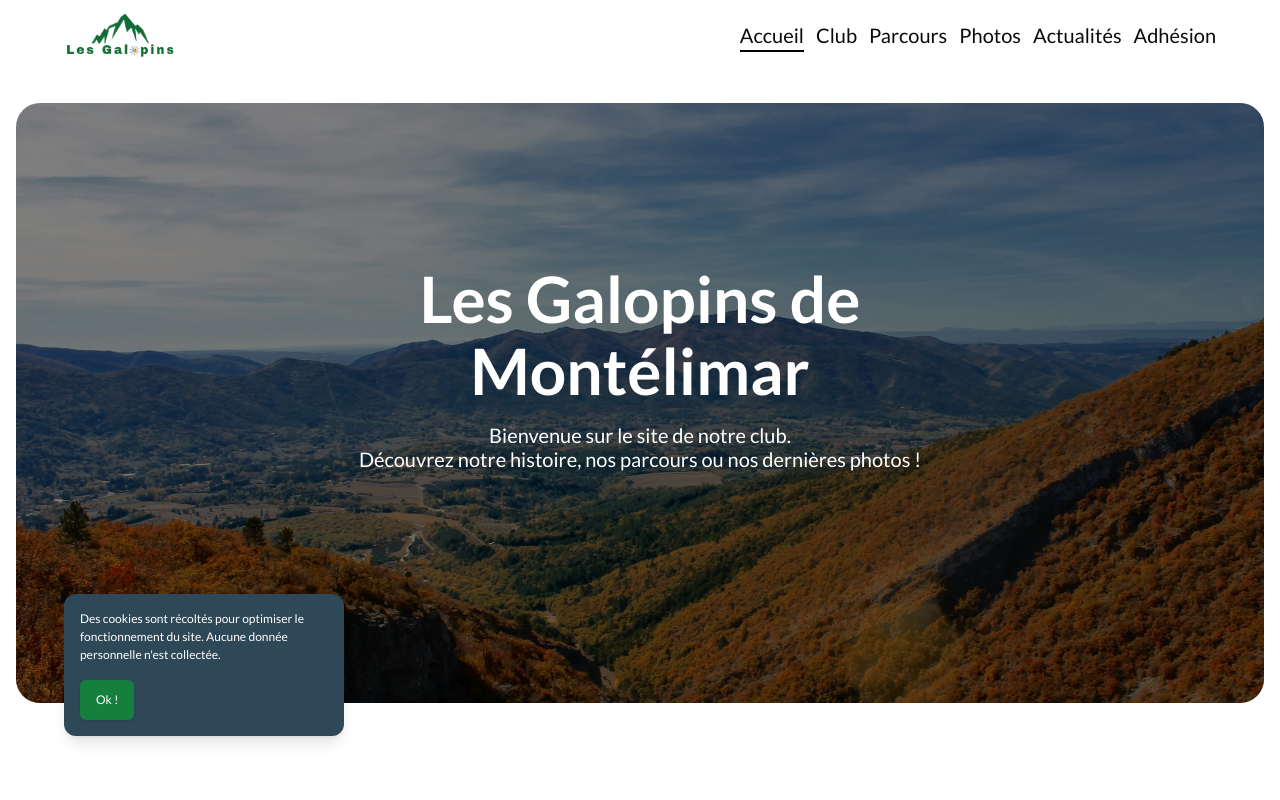
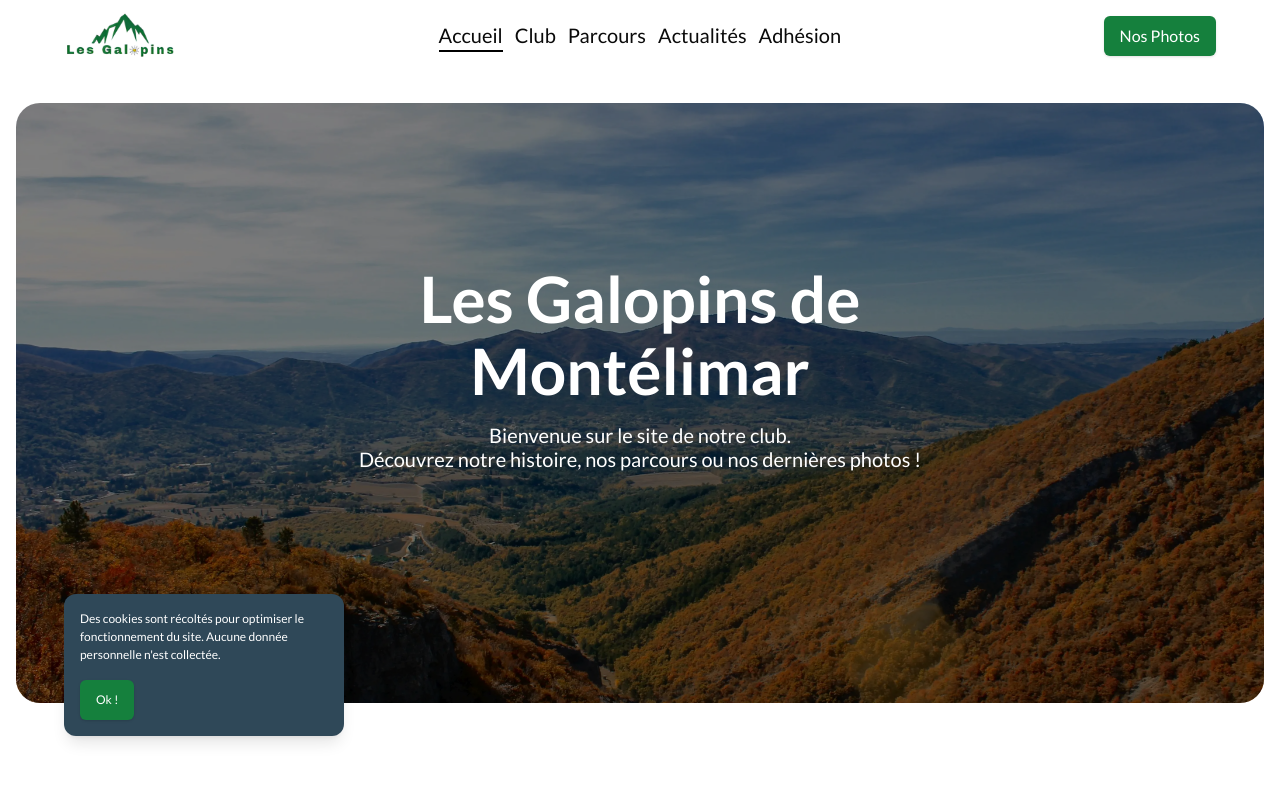
Before and after one commit to SebastienLaurentt/Galopins-Next-V2, a Next.js app: page / in a window 1280 px wide. Shown: the top 800 px of the page. Built offline with nearby package versions, Linux system fonts and the light colour scheme.

Commit message:
add primary button on header

```diff
--- a/src/features/layout/Header/Header.tsx
+++ b/src/features/layout/Header/Header.tsx
@@ -1,18 +1,37 @@
 "use client";
 
+import { Button } from "@/components/ui/button";
 import Image from "next/image";
 import Link from "next/link";
 import { usePathname } from "next/navigation";
-import { useState } from "react";
+import { useEffect, useState } from "react";
 import navData from "../../../../data/navData";
 import logo from "../../../../public/images/logoGalopins.png";
 import BurgerMenu from "./BurgerMenu";
 
 export const Header = () => {
   const [isOpen, setIsOpen] = useState(false);
+  const [isLargeScreen, setIsLargeScreen] = useState(false);
   const pathname = usePathname();
 
   const headerVisibility = /^\/(login|account)/.test(pathname) ? "hidden" : "";
+
+  useEffect(() => {
+    const handleResize = () => {
+      setIsLargeScreen(window.innerWidth >= 768); // Supposons que le point de rupture 'md' soit 768px
+    };
+
+    window.addEventListener("resize", handleResize);
+    handleResize(); // Vérification initiale
+
+    return () => {
+      window.removeEventListener("resize", handleResize);
+    };
+  }, []);
+
+  const filteredNavData = isLargeScreen
+    ? navData.filter((link) => link.name !== "Photos")
+    : navData;
 
   return (
     <header className={`${headerVisibility} z-10 w-full`}>
@@ -27,15 +46,17 @@ export const Header = () => {
         </Link>
 
         {/* Nav */}
-        <nav className="hidden lg:block lg:text-md">
+        <nav className="hidden md:block lg:text-md">
           <ul className="flex gap-3">
-            {navData.map((link) => (
+            {filteredNavData.map((link) => (
               <li key={link.name}>
                 <Link
                   href={link.href}
                   className={
                     "relative w-fit block after:block after:content-[''] after:absolute after:h-[2px] after:bg-black after:w-full after:scale-x-0 after:hover:scale-x-100 after:transition after:duration-500 after:origin-left font-medium" +
-                    (pathname === link.href ? " border-b-[2px] border-black" : "")
+                    (pathname === link.href
+                      ? " border-b-[2px] border-black"
+                      : "")
                   }
                 >
                   {link.name}
@@ -45,8 +66,12 @@ export const Header = () => {
           </ul>
         </nav>
 
+        <Button asChild className="hidden bg-green-700 text-white md:flex">
+          <Link href="/photos">Nos Photos</Link>
+        </Button>
+
         {/* BurgerMenu Component */}
-        <div className="flex h-8 items-center md:h-10 lg:hidden ">
+        <div className="flex h-8 items-center md:h-10 md:hidden ">
           <BurgerMenu isOpen={isOpen} setIsOpen={setIsOpen} />
         </div>
       </div>
```
